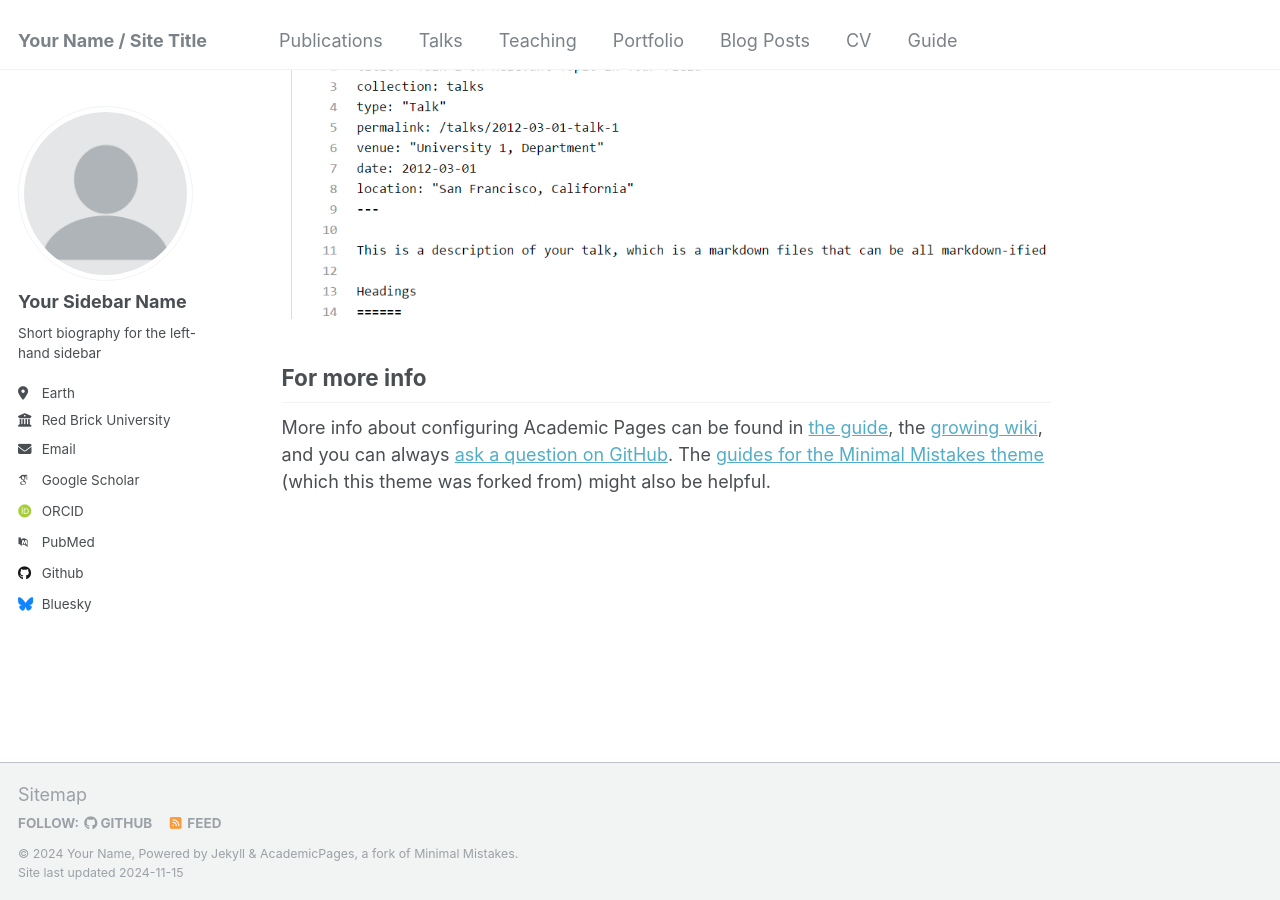
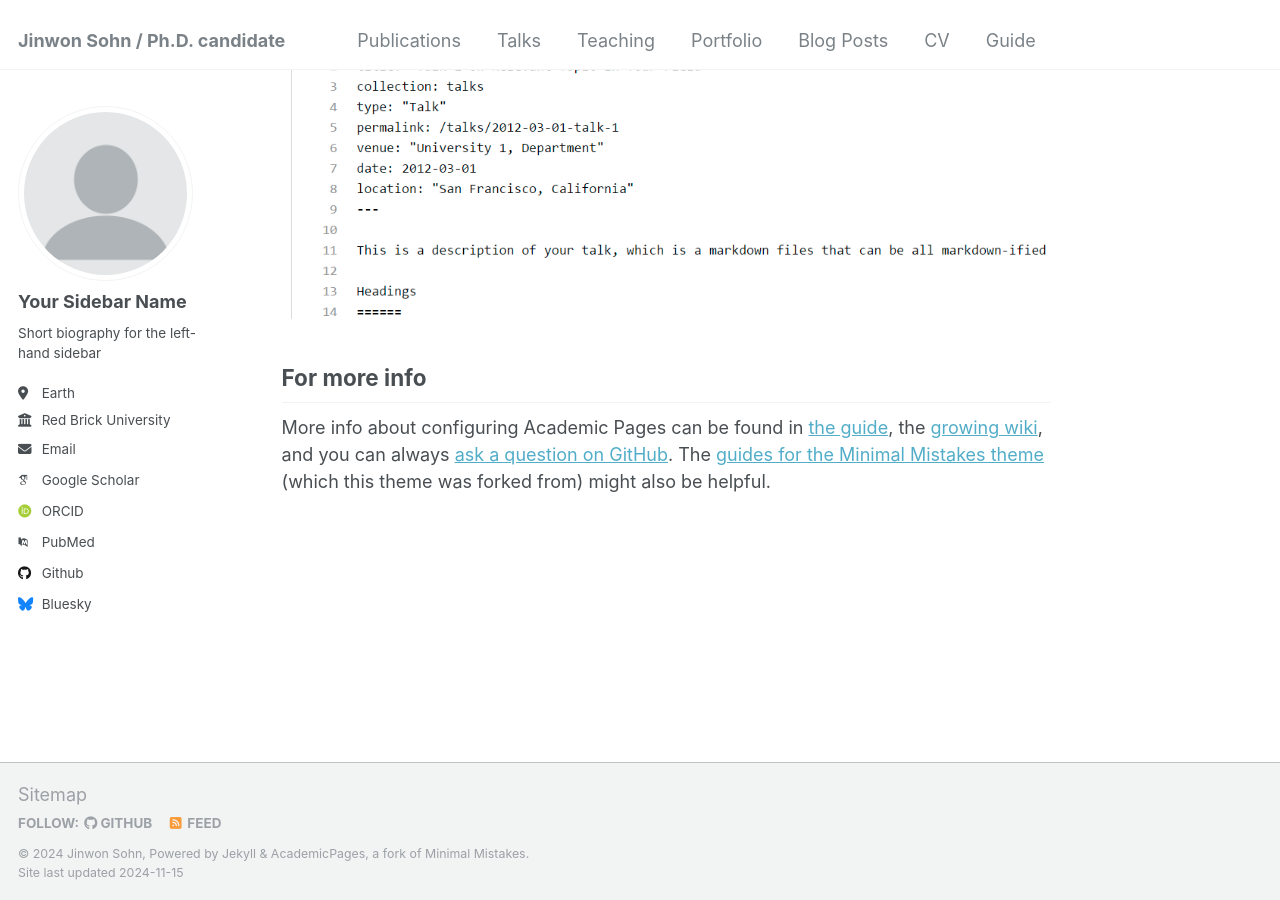
Before and after one commit to jwsohn612/jwsohn612.github.io, a Jekyll site: the page built from _pages/about.md, in a window 1280 px wide and 900 px high, scrolled down 2643 px. Built offline with Jekyll 4.4.1, drawn with Linux system fonts in a browser that asks for light colours; some web fonts are replaced.

Commit message:
Update _config.yml

```diff
--- a/_config.yml
+++ b/_config.yml
@@ -8,13 +8,13 @@
 
 # Basic Site Settings
 locale                   : "en-US"
-title                    : "Your Name / Site Title"
+title                    : "Jinwon Sohn / Ph.D. candidate"
 title_separator          : "-"
-name                     : &name "Your Name"
+name                     : &name "Jinwon Sohn"
 description              : &description "personal description"
-url                      : https://academicpages.github.io # the base hostname & protocol for your site e.g. "https://[your GitHub username].github.io"
+url                      : https://jwsohn612.github.io # the base hostname & protocol for your site e.g. "https://[your GitHub username].github.io"
 baseurl                  : "" # the subpath of your site, e.g. "/blog"
-repository               : "academicpages/academicpages.github.io"
+repository               : "jwsohn612/jwsohn612.github.io"
 
 # Site Author - The following control what appear as part of the author content on the side bar.
 #               If a field is blank the icon and link will not appear, otherwise it will be shown.
```
